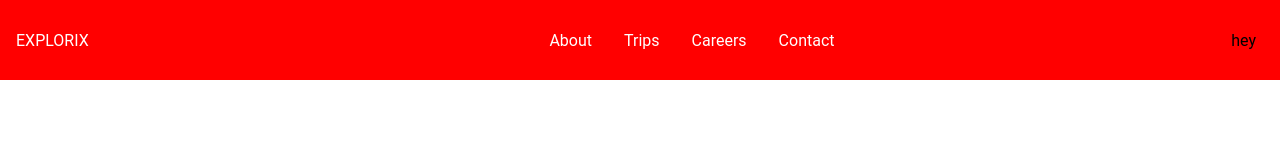
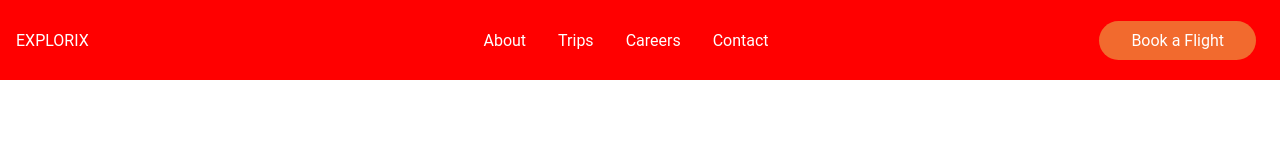
Before and after one commit to OLD-itdev164-sp2023/fatima-jan-Project2, a Gatsby site in the folder react-gatsby-travel/: page / in a window 1280 px wide. Built offline with nearby package versions, Linux system fonts and the light colour scheme; Gatsby itself is replaced by a stand-in of ours.

Commit message:
Added Button Component

```diff
--- /dev/null
+++ b/react-gatsby-travel/src/components/Button.js
@@ -0,0 +1,23 @@
+import styled from "styled-components";
+import { Link } from "gatsby";
+
+export const Button = styled(Link)`
+    background: ${({primary}) => (primary ? '#F26A2E' : '#077BF1')};
+    white-space: nowrap;
+    padding: ${({ big }) => (big ? '16px 40px' : '10px 32px')};
+    color: #fff;
+    font-size: ${({ big }) => (big ? '20px' : '16px')};
+    outline: none;
+    border: none;
+    min-width: 100px;
+    cursor: pointer;
+    text-decoration: none;
+    transition: 0.3s !important;
+    border-radius: ${({ round}) => (round ? '50px' : 'none')};
+
+    &:hover{
+        background: ${({primary}) => (primary ? '#077BF1' : '#F26A2E')};
+        transform: translateY(-2px);
+    }
+
+`
--- a/react-gatsby-travel/src/components/Header.js
+++ b/react-gatsby-travel/src/components/Header.js
@@ -3,6 +3,7 @@ import { Link } from "gatsby"
 import styled from 'styled-components'
 import { FaBars } from 'react-icons/fa'
 import { menuData } from "../data/MenuData"
+import { Button } from "./Button"
 
 const Header = () => {
   return (
@@ -17,7 +18,7 @@ const Header = () => {
         ))}
       </NavMenu>
       <NavBtn>
-      hey
+       <Button primary="true" round="true" to="/trips">Book a Flight</Button>
       </NavBtn>
     </Nav>
   )
```
